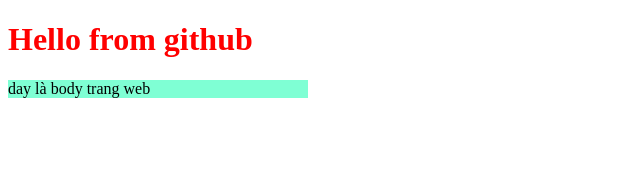
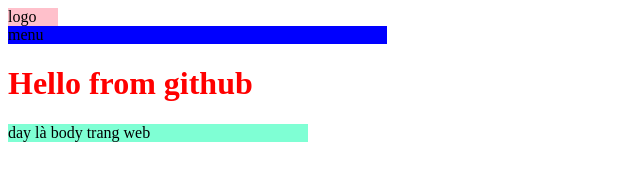
Before and after one commit to bao1405/OJT-PTIT, a plain HTML site: page index.html in a window 1280 px wide. Shown: the whole page, without its empty margins (0-640 px from the left). Drawn offline with Linux system fonts and the light colour scheme.

Commit message:
fix: fix_conflict

```diff
--- a/index.html
+++ b/index.html
@@ -8,6 +8,8 @@
     <link rel="stylesheet" href="style.css">
 </head>
 <body>
+    <div class="logo">logo</div>
+    <div class="menu">menu</div>
     <h1>Hello from github</h1>
     <main class="body">
         <div>day là body trang web</div>
--- a/style.css
+++ b/style.css
@@ -6,3 +6,18 @@ h1{
     background-color: aquamarine;
     width: 300px;
 }
+
+.header{
+    display: flex;
+    background-color: #ccc;
+}
+
+.logo{
+    width: 50px;
+    background-color: pink;
+}
+
+.menu{
+    width: 30%;
+    background-color: blue;
+}
```
